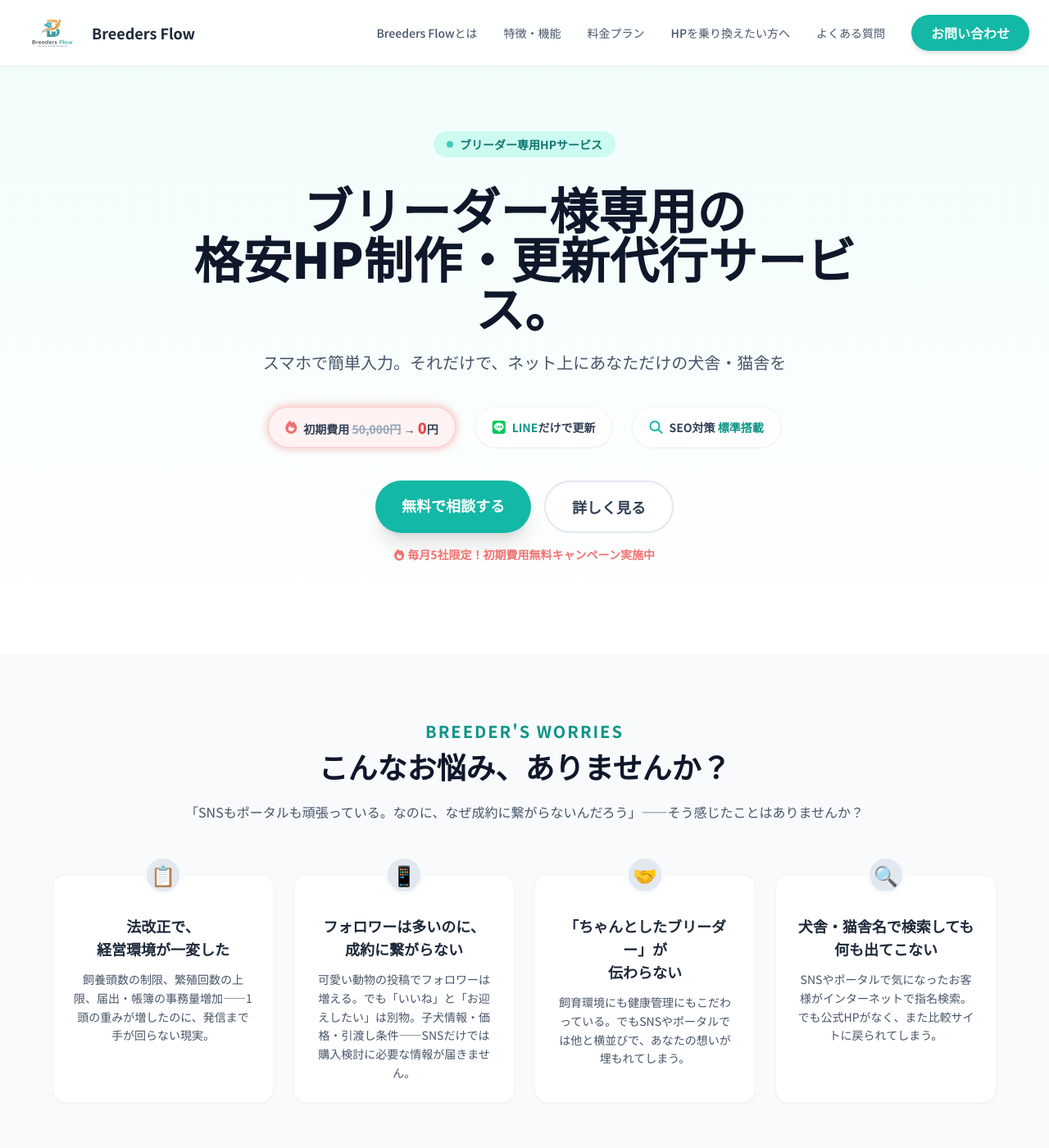
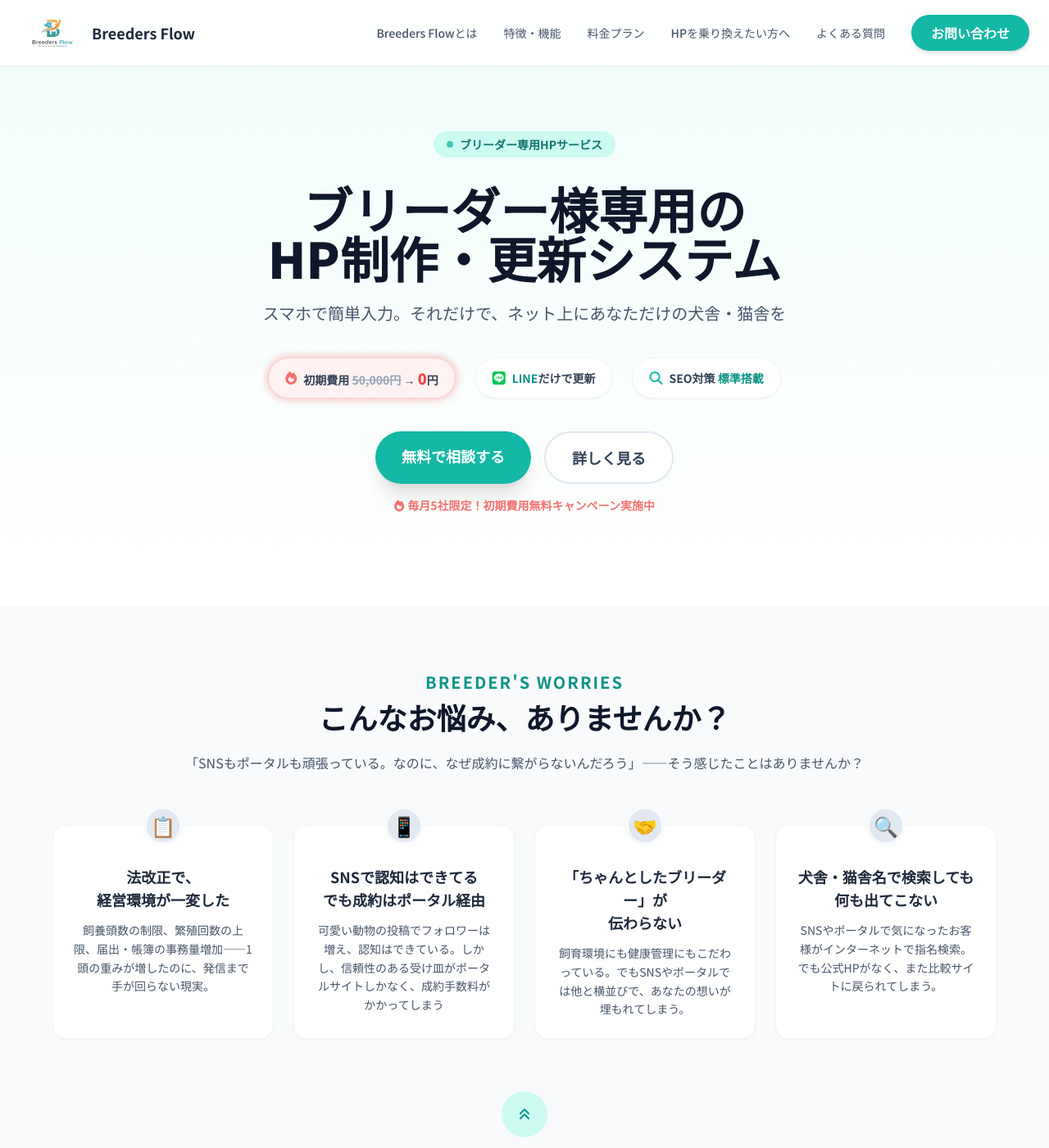
Before and after one commit to BSK-Ryo/Breeders-Flow, a Jekyll site: the page built from index.html, in a window 1280 px wide and 1400 px high. Shown: the whole window at 82% size. Built offline with Jekyll 4.4.1, drawn with Linux system fonts in a browser that asks for light colours; nearby versions of some CDN libraries.

Commit message:
お悩みカード修正

```diff
--- a/index.html
+++ b/index.html
@@ -12,7 +12,7 @@
                 ブリーダー専用HPサービス
             </div>
             <h1 class="text-3xl md:text-5xl lg:text-6xl font-extrabold leading-tight text-slate-900 mb-6">
-                ブリーダー様専用の<br>格安HP制作・更新代行サービス。
+                ブリーダー様専用の<br>HP制作・更新システム
             </h1>
             <p class="text-lg md:text-xl text-slate-600 leading-relaxed mb-10">
                 スマホで簡単入力。それだけで、ネット上にあなただけの犬舎・猫舎を
@@ -70,8 +70,8 @@
                 </div>
                 <div class="bg-white p-6 rounded-2xl shadow-sm border border-slate-100 relative mt-8 md:mt-0">
                     <div class="absolute -top-6 left-1/2 transform -translate-x-1/2 w-12 h-12 bg-slate-200 rounded-full flex items-center justify-center border-4 border-slate-50 text-2xl">📱</div>
-                    <h3 class="mt-6 text-lg font-bold text-center mb-3 text-slate-800">フォロワーは多いのに、<br>成約に繋がらない</h3>
-                    <p class="text-sm text-slate-600 leading-relaxed text-center">可愛い動物の投稿でフォロワーは増える。でも「いいね」と「お迎えしたい」は別物。子犬情報・価格・引渡し条件——SNSだけでは購入検討に必要な情報が届きません。</p>
+                    <h3 class="mt-6 text-lg font-bold text-center mb-3 text-slate-800">SNSで認知はできてる<br>でも成約はポータル経由</h3>
+                    <p class="text-sm text-slate-600 leading-relaxed text-center">可愛い動物の投稿でフォロワーは増え、認知はできている。しかし、信頼性のある受け皿がポータルサイトしかなく、成約手数料がかかってしまう</p>
                 </div>
                 <div class="bg-white p-6 rounded-2xl shadow-sm border border-slate-100 relative mt-8 lg:mt-0">
                     <div class="absolute -top-6 left-1/2 transform -translate-x-1/2 w-12 h-12 bg-slate-200 rounded-full flex items-center justify-center border-4 border-slate-50 text-2xl">🤝</div>
```
